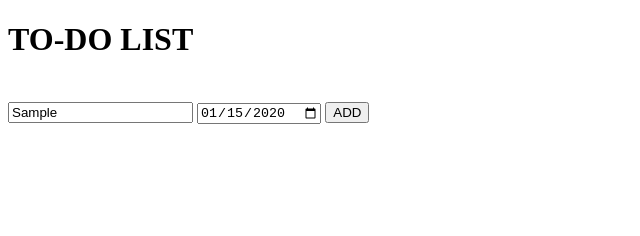
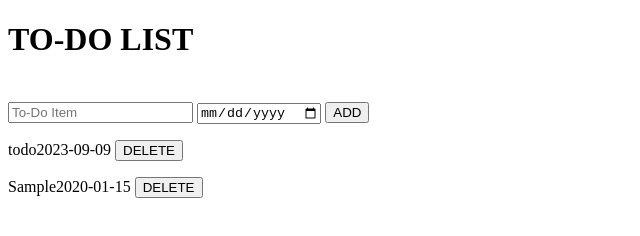
Before and after one commit to Alimyusstore/Todo-List, a plain HTML site: page index.html in a window 1280 px wide. Both pictures are taken after typing "Sample", "2020-01-15" into the empty fields and a click on the button "ADD". Shown: the whole page, without its empty margins (0-640 px from the left). Drawn offline with Linux system fonts and the light colour scheme.

Commit message:
added the functionality needed for this project

```diff
--- a/index.html
+++ b/index.html
@@ -12,7 +12,7 @@
 
     <div>
         <input type="text" class="todoInput" placeholder="To-Do Item">
-        <input type="date" title="date">
+        <input type="date" title="date" class="dueDate">
         <button onclick="addTodo()">ADD</button>
     </div>
     <div class="result"></div>
--- a/index.js
+++ b/index.js
@@ -0,0 +1,34 @@
+const todoInput = document.querySelector(".todoInput");
+const dueDate = document.querySelector(".dueDate");
+const result = document.querySelector(".result");
+
+let res = [{name: "todo", dueDateValue: "2023-09-09"}];
+
+function addTodo() {
+  let name = todoInput.value;
+  let dueDateValue = dueDate.value;
+  res.push({ name, dueDateValue });
+  console.log(res);
+  todoInput.value = "";
+  dueDate.value = "";
+  renderTodo();
+}
+
+function renderTodo() {
+    let todoHtml = "";
+
+  for (let i = 0; i < res.length; i++) {
+    let todo = res[i];
+    let {name, dueDateValue} = todo;
+     let html = `
+    <p>${name}${dueDateValue}
+        <button onclick="
+        res.splice(${i}, 1);
+        renderTodo();
+        " > DELETE</button>
+    </p>`;
+   todoHtml += html;
+  }
+  result.innerHTML = todoHtml;
+}
+// addTodo();
```
